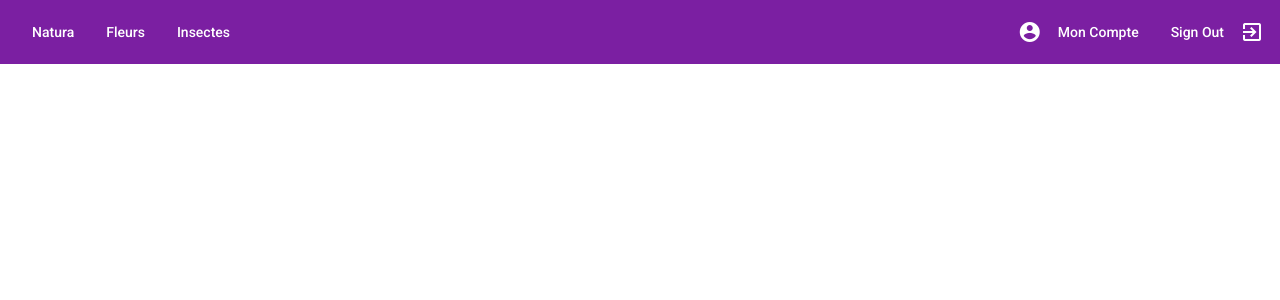
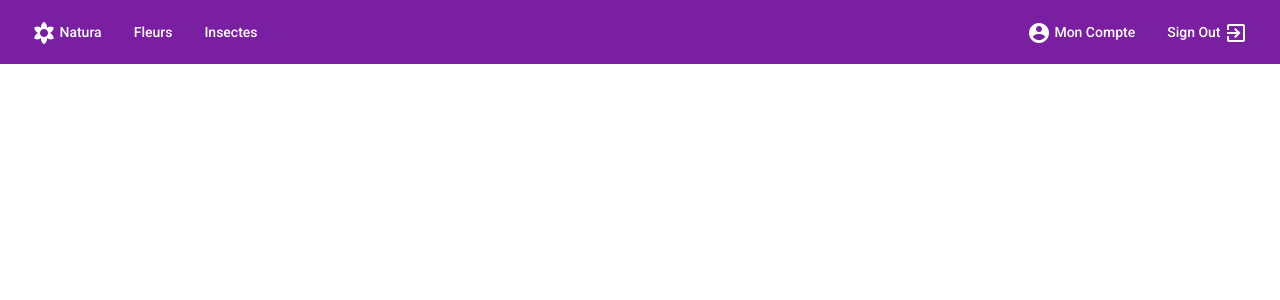
Before and after one commit to devma12/NaturaProject, an Angular app in the folder natura-frontend-app/: page / in a window 1280 px wide. Shown: the top 300 px of the page. Built offline with nearby package versions, Linux system fonts and the light colour scheme.

Commit message:
improve basic navbar

```diff
--- a/natura-frontend-app/src/app/app.component.html
+++ b/natura-frontend-app/src/app/app.component.html
@@ -11,14 +11,23 @@
 <body>
   <header>
     <mat-toolbar color="primary">
-      <button href="#" mat-button>Natura</button>
+      <button href="#" mat-button>
+        <mat-icon>filter_vintage</mat-icon>
+        Natura
+      </button>
       <button href="#" mat-button>Fleurs</button>
       <button href="#" mat-button>Insectes</button>
       <span class="fill-remaining-space"></span>
-      <mat-icon class="example-icon" aria-hidden="false" aria-label="Example heart icon">account_circle</mat-icon>
-      <button href="#" mat-button>Mon Compte</button>
-      <button href="#" mat-button>Sign Out</button>
-      <mat-icon class="example-icon" aria-hidden="false" aria-label="Example heart icon">exit_to_app</mat-icon>
+
+      <button href="#" mat-button>
+        <mat-icon>account_circle</mat-icon>
+        Mon Compte
+      </button>
+      <button href="#" mat-button>
+        Sign Out
+        <mat-icon>exit_to_app</mat-icon>
+      </button>
+
     </mat-toolbar>
   </header>
   <router-outlet></router-outlet>
```
